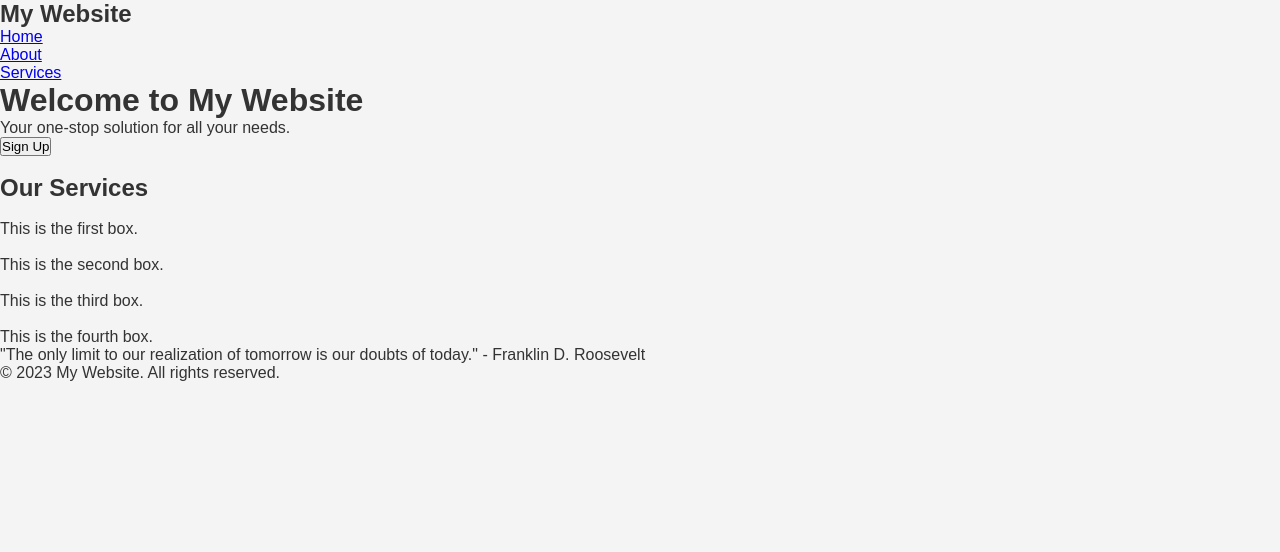
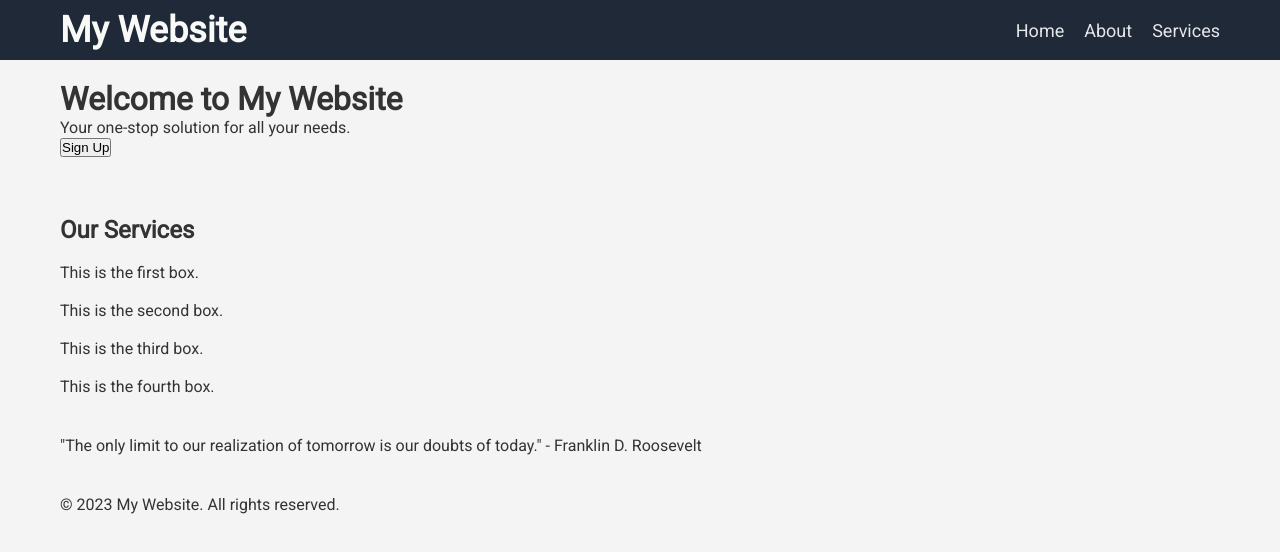
Before and after one commit to TwoHans/landing_page, a plain HTML site: page index.html in a window 1280 px wide. Drawn offline with Linux system fonts and the light colour scheme.

Commit message:
so far so good, been using the video in the previous lesson as kind of a template, honestly the video was the best flexbox help ive found.

```diff
--- a/styles.css
+++ b/styles.css
@@ -1,10 +1,62 @@
+@import url('https://fonts.googleapis.com/css2?family=Roboto:wght@400&display=swap');
+
 * {
     box-sizing: border-box;
     margin: 0;
     padding: 0;
 }
 body {
-    font-family: Arial, sans-serif;
+    font-family: Roboto, Arial, sans-serif;
     background-color: #f4f4f4;
     color: #333;
 }
+
+ul {
+    list-style-type: none;
+}
+
+
+img {
+    max-width: 100%;
+}
+
+.navbar {
+    background-color: #1f2937;
+    color: white;
+    height: 60px;
+}
+
+.logo {
+    font-size: 24px;
+    font-weight: bold;
+    color: #f9faf8;
+}
+
+.container {
+    max-width: 1200px;
+    margin: 0 auto;
+    padding: 20px;
+}
+
+.navbar .container {
+    display: flex;
+    justify-content: space-between;
+    align-items: center;
+    height: 100%;
+}
+
+.navbar ul {
+    display: flex;
+}
+
+.navbar ul li {
+    margin-left: 20px;
+}
+.navbar a {
+    color: #E5E7EB;
+    font-size: 18px;
+    text-decoration: none;
+}
+.navbar a:hover {
+    background-color: #374151;
+}
```
